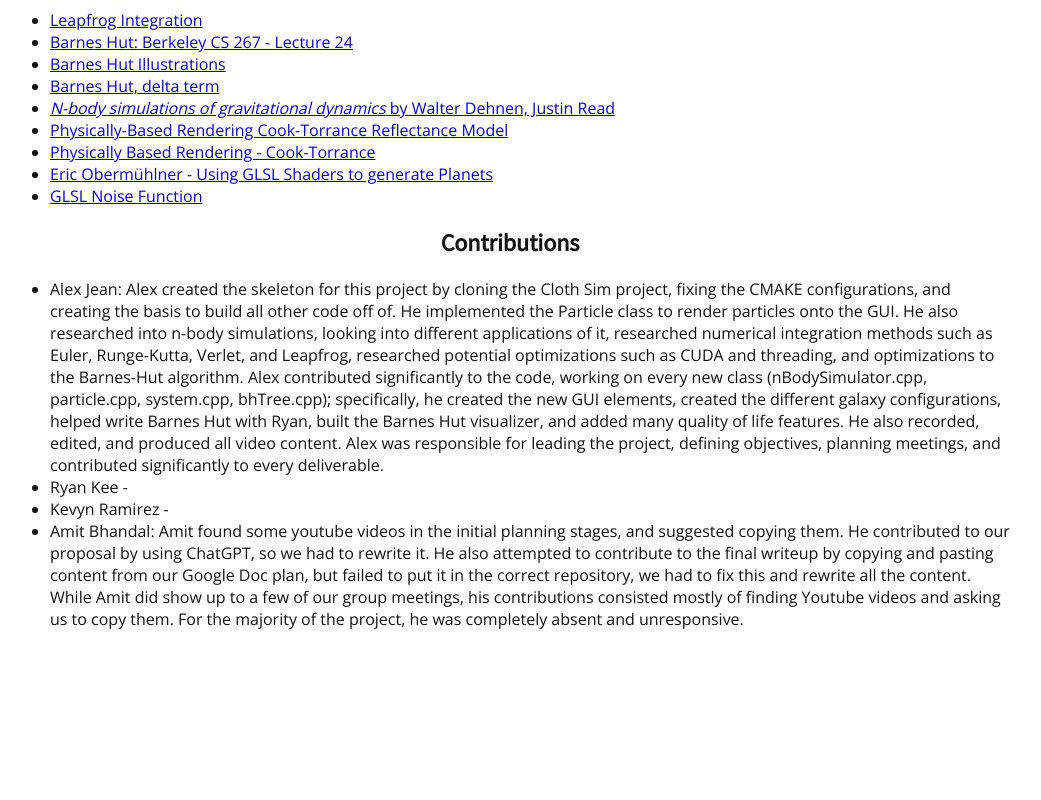
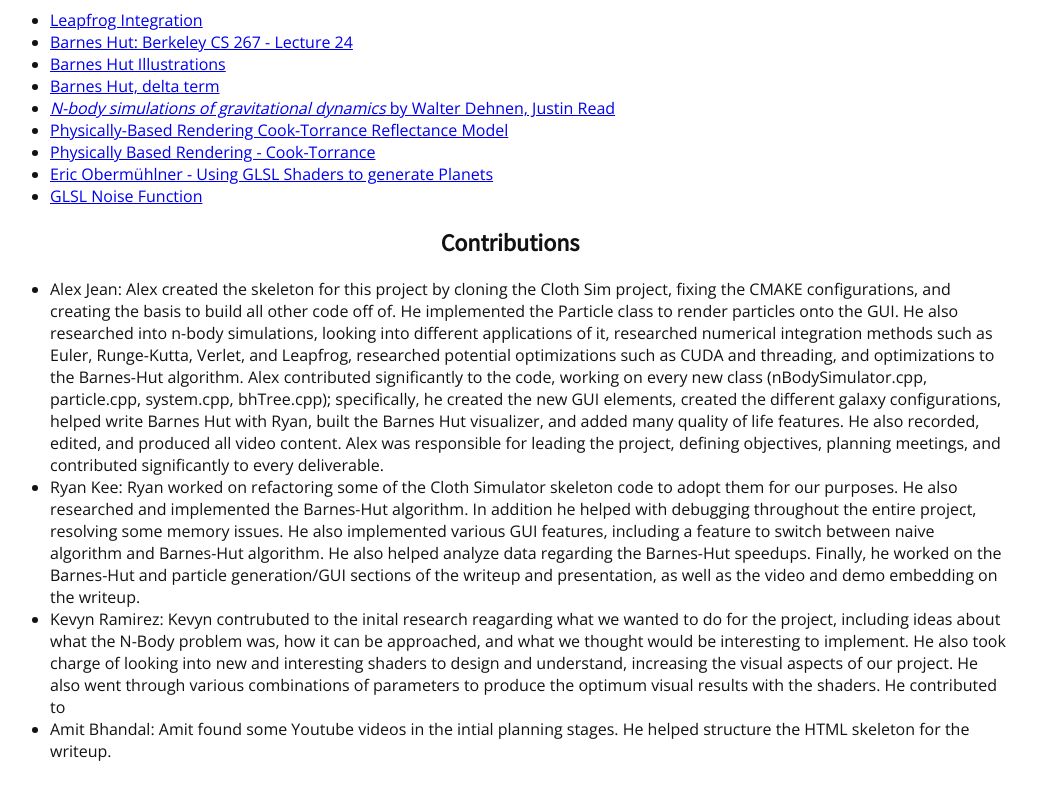
Before and after one commit to ajean757/184-final-project, a plain HTML site: page final/index.html in a window 1280 px wide. Shown: the part 7794-8594 px from the top of the page, without its empty margins (130-1171 px from the left). Before the commit the page ends 8540 px from the top, so only its background shows below. Drawn offline with nearby package versions, Linux system fonts and the light colour scheme.

Commit message:
everyone added contributions

```diff
--- a/final/index.html
+++ b/final/index.html
@@ -278,9 +278,9 @@
     <p>
       <ul>
         <li>Alex Jean: Alex created the skeleton for this project by cloning the Cloth Sim project, fixing the CMAKE configurations, and creating the basis to build all other code off of. He implemented the Particle class to render particles onto the GUI. He also researched into n-body simulations, looking into different applications of it, researched numerical integration methods such as Euler, Runge-Kutta, Verlet, and Leapfrog, researched potential optimizations such as CUDA and threading, and optimizations to the Barnes-Hut algorithm. Alex contributed significantly to the code, working on every new class (nBodySimulator.cpp, particle.cpp, system.cpp, bhTree.cpp); specifically, he created the new GUI elements, created the different galaxy configurations, helped write Barnes Hut with Ryan, built the Barnes Hut visualizer, and added many quality of life features. He also recorded, edited, and produced all video content. Alex was responsible for leading the project, defining objectives, planning meetings, and contributed significantly to every deliverable.</li>
-        <li>Ryan Kee - </li>
-        <li>Kevyn Ramirez - </li>
-        <li>Amit Bhandal: Amit found some youtube videos in the initial planning stages, and suggested copying them. He contributed to our proposal by using ChatGPT, so we had to rewrite it. He also attempted to contribute to the final writeup by copying and pasting content from our Google Doc plan, but failed to put it in the correct repository, we had to fix this and rewrite all the content. While Amit did show up to a few of our group meetings, his contributions consisted mostly of finding Youtube videos and asking us to copy them. For the majority of the project, he was completely absent and unresponsive.</li>
+        <li>Ryan Kee: Ryan worked on refactoring some of the Cloth Simulator skeleton code to adopt them for our purposes. He also researched and implemented the Barnes-Hut algorithm. In addition he helped with debugging throughout the entire project, resolving some memory issues. He also implemented various GUI features, including a feature to switch between naive algorithm and Barnes-Hut algorithm. He also helped analyze data regarding the Barnes-Hut speedups. Finally, he worked on the Barnes-Hut and particle generation/GUI sections of the writeup and presentation, as well as the video and demo embedding on the writeup.</li>
+        <li>Kevyn Ramirez: Kevyn contrubuted to the inital research reagarding what we wanted to do for the project, including ideas about what the N-Body problem was, how it can be approached, and what we thought would be interesting to implement. He also took charge of looking into new and interesting shaders to design and understand, increasing the visual aspects of our project. He also went through various combinations of parameters to produce the optimum visual results with the shaders. He contributed to </li>
+        <li>Amit Bhandal: Amit found some Youtube videos in the intial planning stages. He helped structure the HTML skeleton for the writeup.</li>
       </ul>
     </p>
 
```
